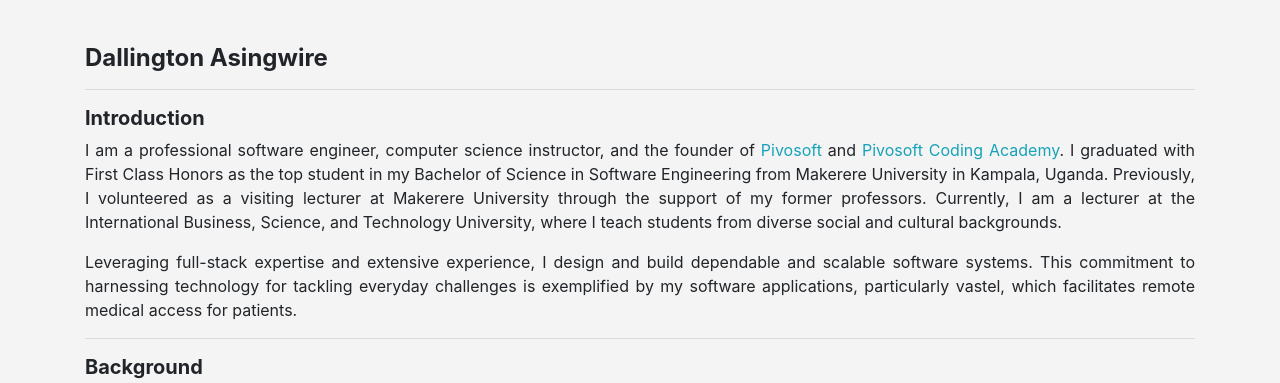
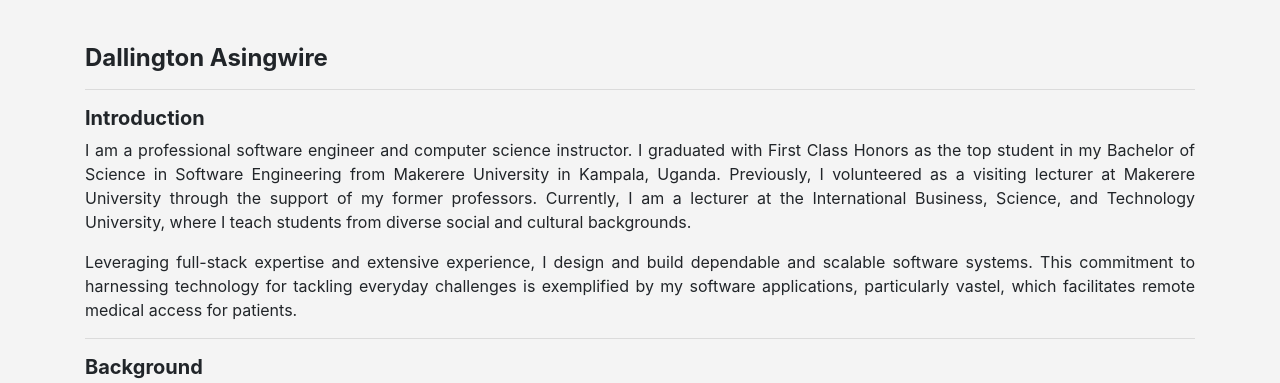
Before and after one commit to d-asingwire/dallingtonug, a PHP site: page / in a window 1280 px wide. Shown: the part 52-435 px from the top of the page. Run offline with PHP 8.4, Linux system fonts and the light colour scheme.

Commit message:
edited index file

```diff
--- a/index.php
+++ b/index.php
@@ -78,9 +78,11 @@
             <hr />
             <h5>Introduction</h5>
             <p>
-                I am a professional software engineer, computer science instructor, and
-                the founder of <a href="https://pivosoft.com" class="text-info" target="_blank">Pivosoft</a> and
-                <a href="https://x.com/codingacad?t=OAkfNiUtQr9rbwkmecXVWg&s=08" class="text-info" target="_blank">Pivosoft Coding Academy</a>.
+                I am a professional software engineer and computer science instructor.
+                <!-- and the founder of <a href="https://pivosoft.com" class="text-info" target="_blank">Pivosoft</a> and
+                <a href="https://x.com/codingacad?t=OAkfNiUtQr9rbwkmecXVWg&s=08" class="text-info" target="_blank">Pivosoft Coding Academy</a>. -->
+
+
                  I graduated with First Class Honors as the top student in my Bachelor of Science in Software Engineering from Makerere University in Kampala, Uganda. Previously, I volunteered as a visiting lecturer at Makerere University through the support of my former professors. Currently, I am a lecturer at the International Business, Science, and Technology University, where I teach students from diverse social and cultural backgrounds.
             </p>
 
```
